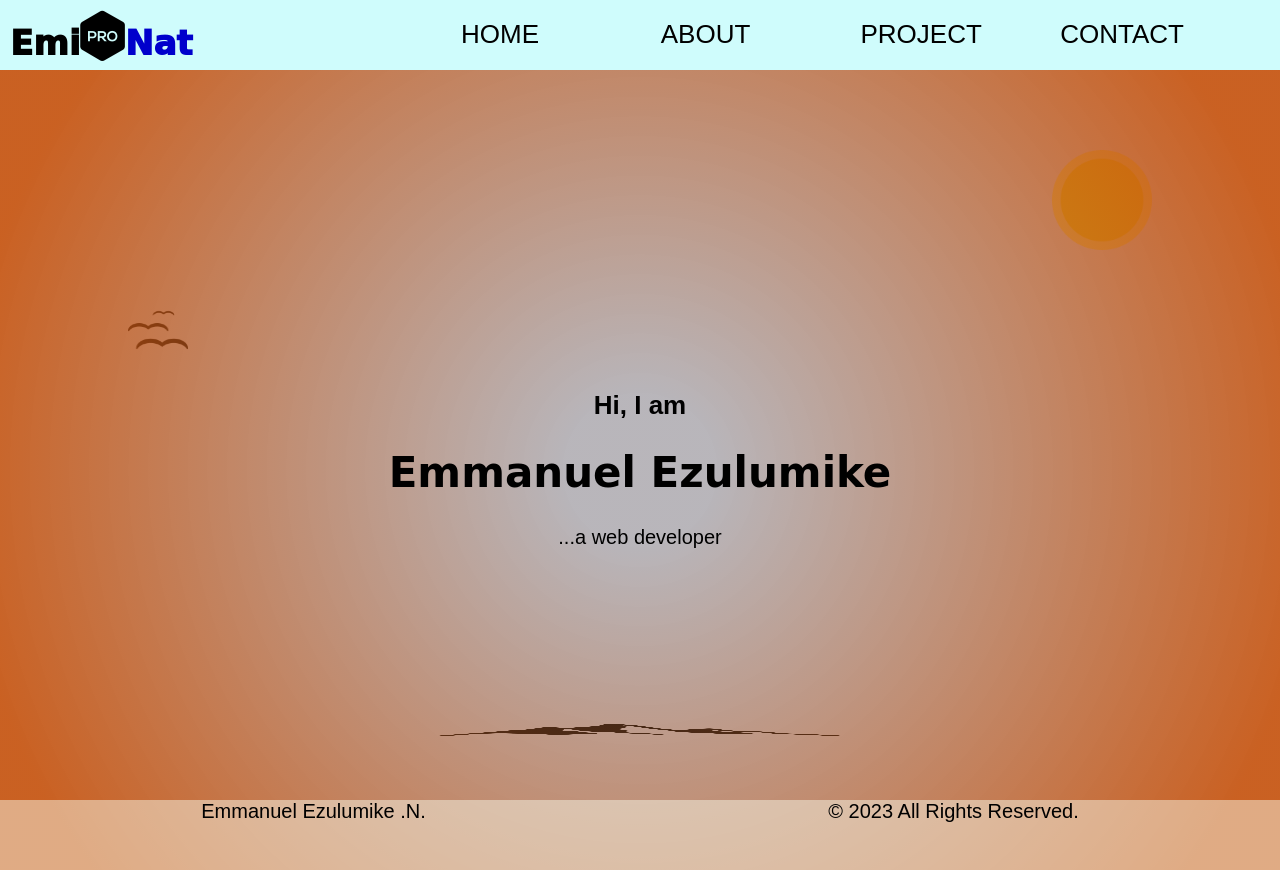
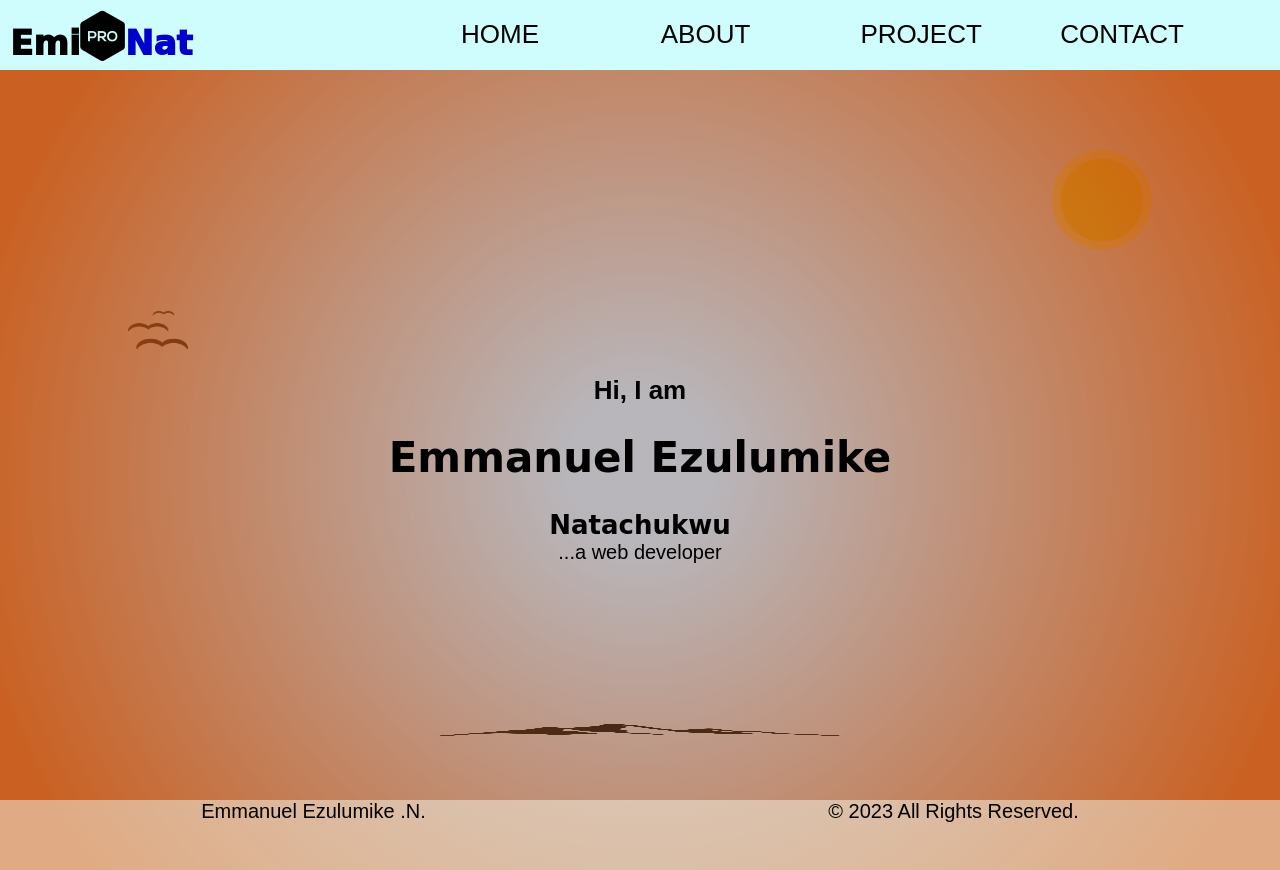
Before and after one commit to Emi98nat/Emmanuel_Ezulumike_N, a plain HTML site: page index.html in a window 1280 px wide. Drawn offline with Linux system fonts and the light colour scheme; a web font is replaced by a local one.

Commit message:
add Natachukwu to landing page in index.html

```diff
--- a/index.html
+++ b/index.html
@@ -68,7 +68,8 @@
         </div>
         <div class="intro">
           <span>Hi, I am</span>
-          <h1>Emmanuel Ezulumike</h1>
+          <h1 title="my name">Emmanuel Ezulumike</h1>
+          <span class="middle-name" title="middle-name">Natachukwu</span>
           <p>...a web developer</p>
         </div>
       </section>
--- a/src/css/landing.css
+++ b/src/css/landing.css
@@ -229,7 +229,14 @@ body {
   font-weight: 800;
   font-size: 2.1em;
 }
-/*main section styles*/
+.middle-name {
+  font-family: "Sacramento", cursive;
+  font-size: 2.1em;
+  margin-bottom: 10px;
+}
+/*Home styles ends*/
+
+/*main section styles end*/
 
 /* footer */
 .footer {
```
